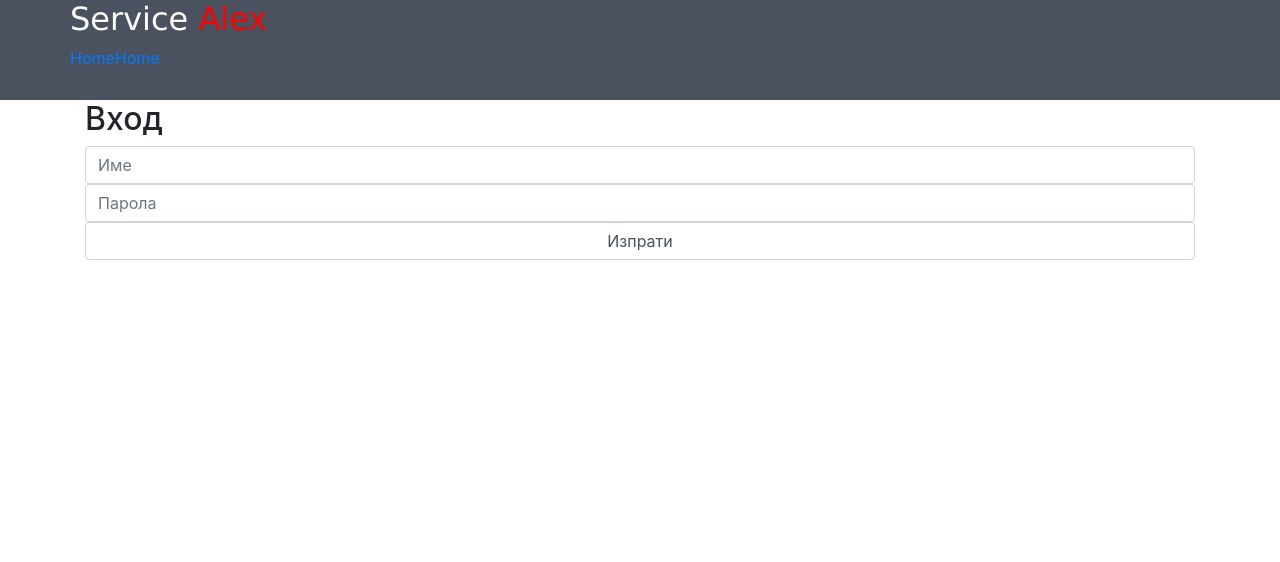
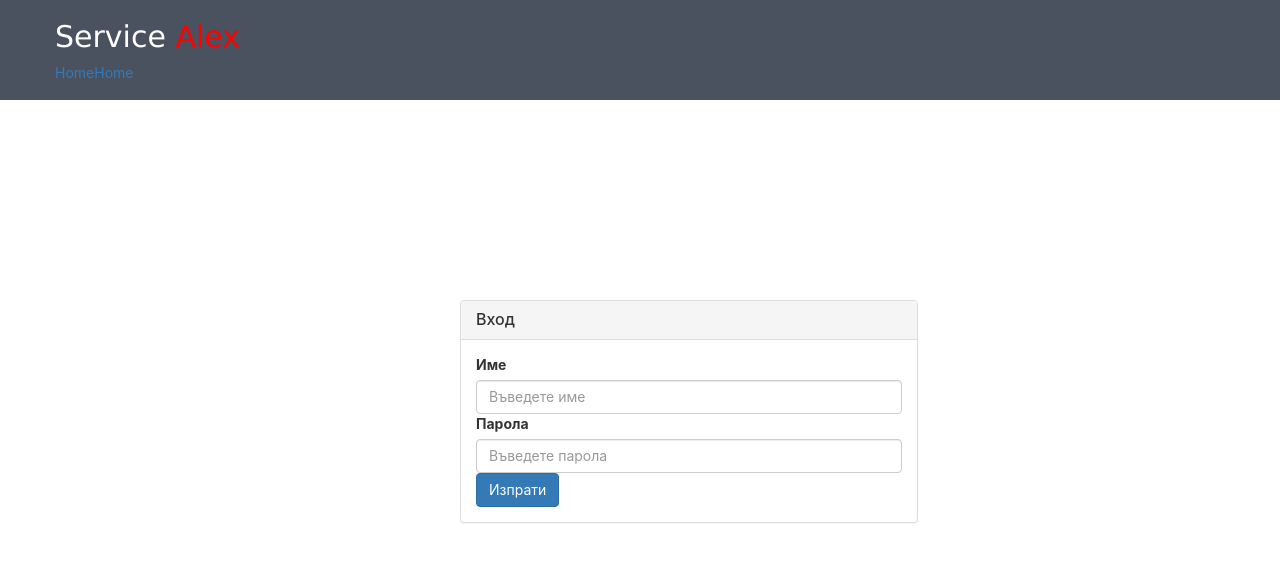
Before and after one commit to GaboDimitrov/service-alex, a React (Create React App) app in the folder client/: page / in a window 1280 px wide. Shown: the top 562 px of the page. Built offline with nearby package versions, Linux system fonts and the light colour scheme.

Commit message:
Modify login page

```diff
--- a/client/public/index.html
+++ b/client/public/index.html
@@ -10,9 +10,7 @@
       homescreen on Android. See https://developers.google.com/web/fundamentals/web-app-manifest/
     -->
     <link rel="manifest" href="%PUBLIC_URL%/manifest.json">
-    <link rel="stylesheet" href="https://stackpath.bootstrapcdn.com/bootstrap/4.1.0/css/bootstrap.min.css"
-    integrity="sha384-9gVQ4dYFwwWSjIDZnLEWnxCjeSWFphJiwGPXr1jddIhOegiu1FwO5qRGvFXOdJZ4"
-    crossorigin="anonymous">
+    <link rel="stylesheet" href="https://maxcdn.bootstrapcdn.com/bootstrap/3.3.7/css/bootstrap.min.css" integrity="sha384-BVYiiSIFeK1dGmJRAkycuHAHRg32OmUcww7on3RYdg4Va+PmSTsz/K68vbdEjh4u" crossorigin="anonymous">
     <!--
       Notice the use of %PUBLIC_URL% in the tags above.
       It will be replaced with the URL of the `public` folder during the build.
--- a/client/src/App.js
+++ b/client/src/App.js
@@ -6,7 +6,7 @@ import Header from './components/common/header.jsx'
 import AuthenticatedComponent from './components/common/authentiactedComponent'
 import Register from './components/register/register.jsx'
 import Dashboard from './components/dashboard/dashboard.jsx'
-import { Grid, Row } from 'react-bootstrap'
+import { Grid } from 'react-bootstrap'
 
 const Error = () => {
   return <div>404 Not Found </div>
@@ -19,7 +19,6 @@ class App extends Component {
       <BrowserRouter>
         <Header />
         <Grid>
-          <Row className="show-grid">
           <Switch>
             <Route path="/" component={Login} exact />
             <Route path="/register" component={Register} />
@@ -29,7 +28,6 @@ class App extends Component {
             </AuthenticatedComponent>
             <Route component={Error}/>
           </Switch>
-        </Row>
       </Grid>
     </BrowserRouter>
   )
--- a/client/src/components/login/login.css
+++ b/client/src/components/login/login.css
@@ -0,0 +1,17 @@
+.form-input {
+    width: 50%;
+}
+
+.center {
+    margin-top: 200px;
+}
+
+/* .login-background {
+    position: absolute;
+    top: 0;
+    left: 0;
+    width: 100%;
+    z-index: 1;
+    height: 720px;
+    background-image: url("https://i.pinimg.com/originals/8a/bf/3a/8abf3a6c3035555c1bc76b4cee6691ba.jpg");
+} */
--- a/client/src/components/login/login.jsx
+++ b/client/src/components/login/login.jsx
@@ -1,5 +1,6 @@
 import React from 'react'
-import { FormControl, FormGroup, Col} from 'react-bootstrap'
+import './login.css'
+import { FormControl, ControlLabel, Panel, Col, Row, Button} from 'react-bootstrap'
 
 
 export default function Login (props) {
@@ -7,6 +8,8 @@ export default function Login (props) {
         e.preventDefault()
         const { target } = e
         const { name, password } = target
+
+        console.log(name, password)
         const response = await fetch('/login', {
             method: 'post',
             headers: { 'Content-Type': 'application/json'},
@@ -26,17 +29,23 @@ export default function Login (props) {
     }
 
     return (
-        <Col md={12}>
-            <h2>Вход</h2>
-            <form action="/login" method="POST" onSubmit={(e) => {onSubmit(e)}}>
-                <FormGroup
-                    controlId="loginForm"
-                >
-                    <FormControl type="text" placeholder="Име" name="name" className='form-input' />
-                    <FormControl type="password" placeholder="Парола" name="password" className='form-input'/>
-                    <FormControl type="submit" value="Изпрати"/>
-                </FormGroup>
-            </form>
-        </Col>
+            <Row className="show-grid center">
+                <Col mdOffset={4} md={5}>
+                    <Panel>
+                        <Panel.Heading>
+                        <Panel.Title componentClass="h3">Вход</Panel.Title>
+                        </Panel.Heading>
+                        <Panel.Body>
+                            <form action="/login" method="POST" onSubmit={(e) => {onSubmit(e)}}>
+                                <ControlLabel>Име</ControlLabel>
+                                <FormControl type="text" placeholder="Въведете име" name="name"/>
+                                <ControlLabel>Парола</ControlLabel>
+                                <FormControl type="password" placeholder="Въведете парола" name="password"/>
+                                <Button type="submit" bsStyle="primary">Изпрати</Button>
+                            </form>
+                        </Panel.Body>
+                    </Panel>
+                </Col>
+            </Row>
     )
 }
--- a/package.json
+++ b/package.json
@@ -22,10 +22,12 @@
         "passport-local": "^1.0.0",
         "react": "^16.6.3",
         "react-bootstrap": "^0.32.4",
+        "react-css-modules": "^4.7.7",
         "react-dom": "^16.6.1",
         "react-router": "^4.3.1",
         "react-router-dom": "^4.4.0-beta.6",
-        "react-router5": "^6.5.3"
+        "react-router5": "^6.5.3",
+        "webpack": "4.19.1"
     },
     "devDependencies": {
         "concurrently": "^4.0.1"
```
Also changed, not shown: 1 other file (tests, documents, lock files or other folders).
